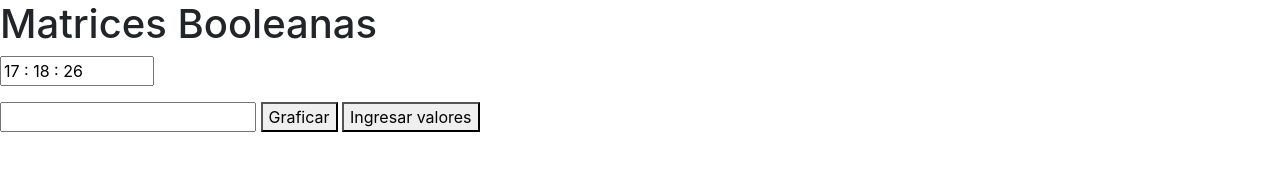
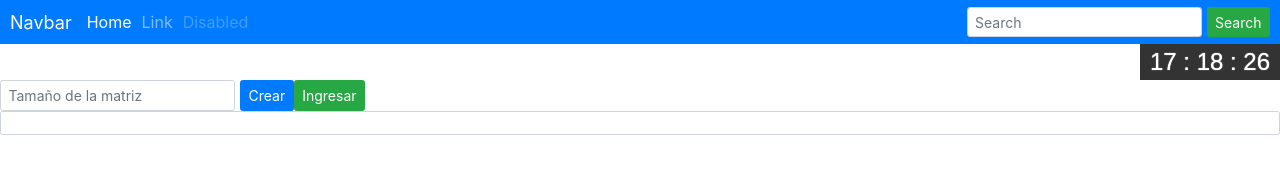
Before and after one commit to Jochizan/relations-and-graphs, a plain HTML site: page index.html in a window 1280 px wide. Drawn offline with nearby package versions, Linux system fonts and the light colour scheme.

Commit message:
Mejorando la pagina y reloj añadiendo parte del header

```diff
--- a/css/main.css
+++ b/css/main.css
@@ -1,4 +1,55 @@
-/*.grafo {*/
-  /*display: flex;*/
-  /*justify-content: center;*/
-/*}*/
+* {
+  margin: 0;
+  padding: 0;
+  -webkit-box-sizing: border-box;
+  -moz-box-sizing: border-box;
+  box-sizing: border-box;
+}
+
+html {
+  font-family: 'Trebuchet MS', 'Lucida Sans Unicode', 'Lucida Grande', 'Lucida Sans', Arial, sans-serif;
+  font-size: 62.5%;
+}
+
+h1 {
+  font-size: 3.6rem!important;
+}
+
+main {
+  font-size: 1.6rem;
+}
+
+.clockdate-wrapper {
+  background-color: #333;
+  padding: 0rem;
+  max-width: 14.0rem;
+  width: 100%;
+  height: auto;
+  text-align: center;
+  border-radius: 0.5rem;
+  margin: 0 auto;
+}
+
+#clock{
+  background-color: #333;
+  font-family: sans-serif;
+  font-size: 2.4rem;
+  text-shadow: 0 0 0.1rem #fff;
+  color: #fff;
+}
+
+#clock span {
+  color:#888;
+  text-shadow: 0 0 0.1rem #333;
+  font-size: 3.0rem;
+  position: relative;
+  top: -2.7rem;
+  left: -1.0rem;
+}
+
+#date {
+  letter-spacing: 1.0rem;
+  font-size: 1.4rem;
+  font-family: arial, sans-serif;
+  color: #fff;
+}
--- a/index.html
+++ b/index.html
@@ -11,18 +11,49 @@
     <title>Grafos</title>
   </head>
   <body onload="timeStatus()">
-    <h1>Matrices Booleanas</h1>
     <header>
-      <form action="" name="form_reloj">
-        <input type="text" name="reloj" size="10">
-      </form>
+      <nav class="navbar navbar-expand-lg navbar-dark bg-primary" style="font-size: 1.6rem;">
+        <button class="navbar-toggler" type="button" data-toggle="collapse" data-target="#navbarTogglerDemo03" aria-controls="navbarTogglerDemo03" aria-expanded="false" aria-label="Toggle navigation">
+          <span class="navbar-toggler-icon"></span>
+        </button>
+        <a class="navbar-brand" href="#" style="font-size: 1.8rem;">Navbar</a>
+        <div class="collapse navbar-collapse" id="navbarTogglerDemo03">
+          <ul class="navbar-nav mr-auto mt-2 mt-lg-0">
+            <li class="nav-item active">
+              <a class="nav-link" href="#">Home <span class="sr-only">(current)</span></a>
+            </li>
+            <li class="nav-item">
+              <a class="nav-link" href="#">Link</a>
+            </li>
+            <li class="nav-item">
+              <a class="nav-link disabled" href="#" tabindex="-1" aria-disabled="true">Disabled</a>
+            </li>
+          </ul>
+          <form class="form-inline my-2 my-lg-0">
+            <input class="form-control mr-sm-2" type="search" placeholder="Search" aria-label="Search" style="font-size: 1.4rem;">
+            <button class="btn btn-success my-2 my-sm-0" type="submit" style="font-size: 1.4rem;">Search</button>
+          </form>
+        </div>
+      </nav>
+      <div id="clockdate" align=right>
+        <div class="clockdate-wrapper" style="margin: 0;">
+          <div id="clock"></div>
+          <div id="date"></div>
+        </div>
+      </div>
     </header>
     <main>
+      <div>
+        <form class="form-inline my-2 my-lg-0">
+          <input type="number" id="fc" class="form-control mr-sm-2" placeholder="Tamaño de la matriz" style="font-size: 1.4rem;">
+          <button onclick="graficar()" type="button" class="btn btn-primary" style="font-size: 1.4rem;">Crear</button>
+          <button onclick="extraer()" type="button" class="btn btn-success" style="font-size: 1.4rem;">Ingresar</button>
+        </form>
+        <input type="text" class="form-control" aria-label="Text input with dropdown button">
+      </div>
       <ul id="stock" class="grafo">
       </ul>
-      <input type="number" id="fc">
-      <button onclick="graficar()">Graficar</button>
-      <button onclick="extraer()">Ingresar valores</button>
+      </div>
     </main>
     <footer>
     </footer>
--- a/js/time.js
+++ b/js/time.js
@@ -3,7 +3,14 @@ const timeStatus = () => {
   let hora = momentActual.getHours();
   let minuto = momentActual.getMinutes();
   let segundo = momentActual.getSeconds();
-  let mostrar = hora + " : " + minuto + " : " + segundo;
-  document.form_reloj.reloj.value = mostrar;
+  // agregando un 0 si fuese de 1 sola cifra
+  minuto = checkTime(minuto);
+  segundo = checkTime(segundo);
+  document.getElementById('clock').innerHTML = hora + " : " + minuto + " : " + segundo;
+  //document.form_reloj.reloj.value = mostrar;
   setTimeout("timeStatus()", 1000);
 }
+
+const checkTime = (i="") => (i < 10)
+  ? '0' + i
+  : i;
```
